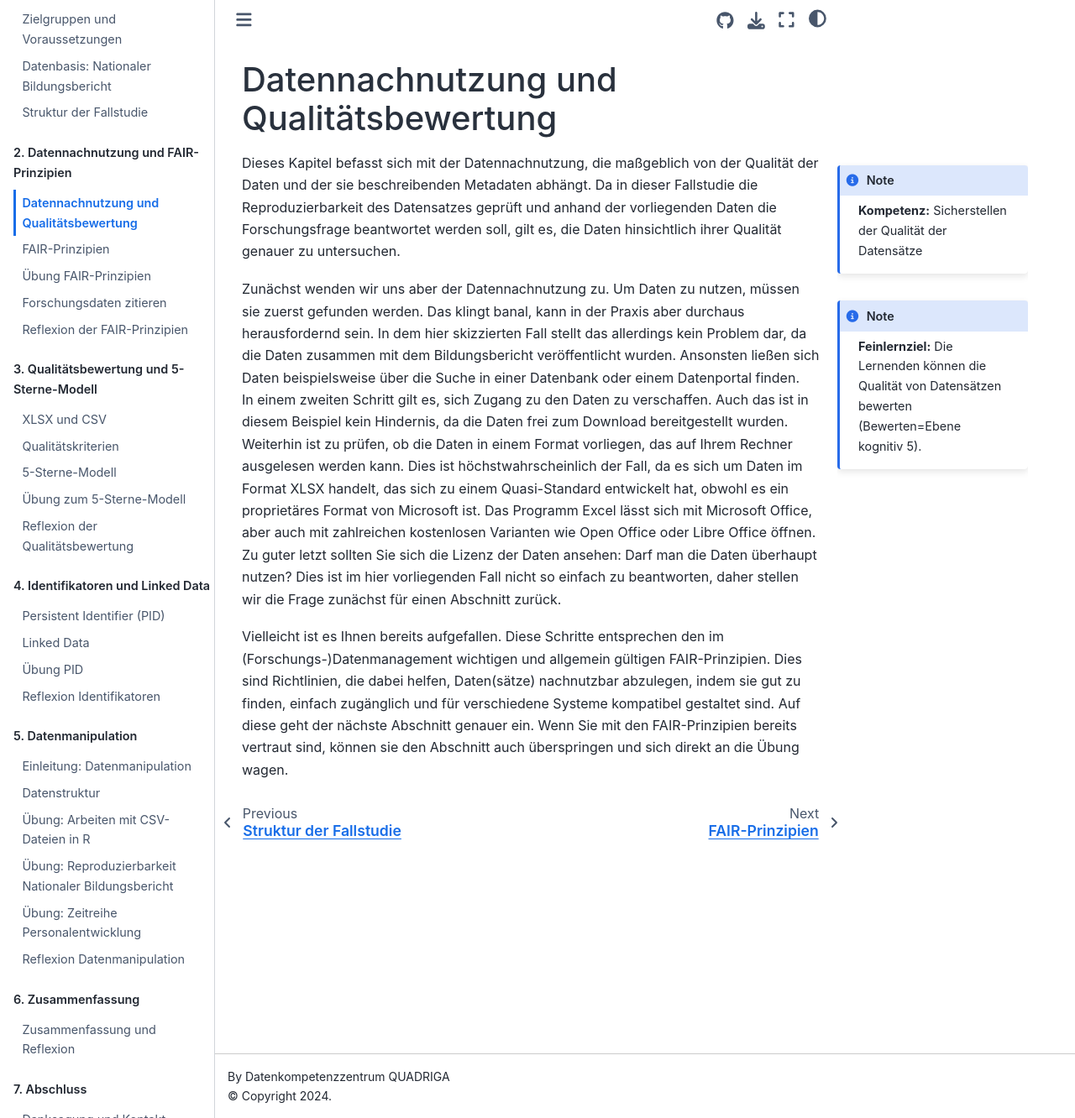
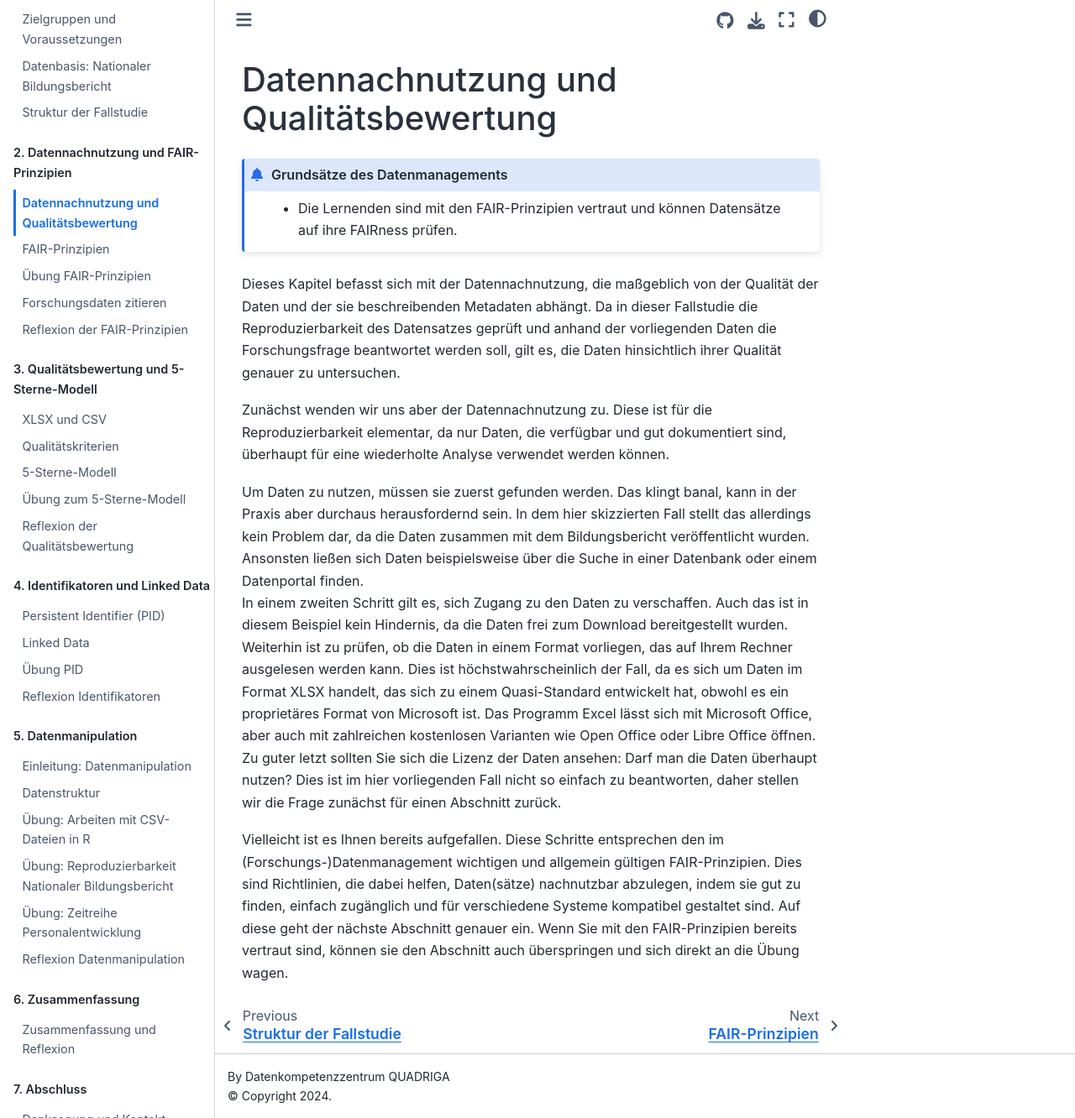
Before and after one commit to quadriga-dk/Tabelle-Fallstudie-1, a Jupyter Book: the page built from Markdown/05_Datennachnutzung.md, in a window 1280 px wide and 1332 px high. Shown: the whole window at 84% size. Built offline with Jupyter Book 1.0.4 settings and Sphinx 7.4.7 and the Sphinx Book theme 1.1.4, drawn with Linux system fonts in a browser that asks for light colours.

Commit message:
Update 05_Datennachnutzung.md
Update Lernziele und Reproduzierbarkeit

`````diff
--- a/Markdown/05_Datennachnutzung.md
+++ b/Markdown/05_Datennachnutzung.md
@@ -1,21 +1,15 @@
 (Datennachnutzung)=
 # Datennachnutzung und Qualitätsbewertung
 
-````{margin}
-```{note}
-**Kompetenz:** Sicherstellen der Qualität der Datensätze
+```{admonition} Grundsätze des Datenmanagements
+:class: keypoints
+- Die Lernenden sind mit den FAIR-Prinzipien vertraut und können Datensätze auf ihre FAIRness prüfen.
 ```
-````
-
-````{margin}
-```{note}
-**Feinlernziel:** Die Lernenden können die Qualität von Datensätzen bewerten (Bewerten=Ebene kognitiv 5).
-```
-````
 
 Dieses Kapitel befasst sich mit der Datennachnutzung, die maßgeblich von der Qualität der Daten und der sie beschreibenden Metadaten abhängt. Da in dieser Fallstudie die Reproduzierbarkeit des Datensatzes geprüft und anhand der vorliegenden Daten die Forschungsfrage beantwortet werden soll, gilt es, die Daten hinsichtlich ihrer Qualität genauer zu untersuchen.
 
-Zunächst wenden wir uns aber der Datennachnutzung zu.
+Zunächst wenden wir uns aber der Datennachnutzung zu. Diese ist für die Reproduzierbarkeit elementar, da nur Daten, die verfügbar und gut dokumentiert sind, überhaupt für eine wiederholte Analyse verwendet werden können.
+
 Um Daten zu nutzen, müssen sie zuerst gefunden werden. Das klingt banal, kann in der Praxis aber durchaus herausfordernd sein. In dem hier skizzierten Fall stellt das allerdings kein Problem dar, da die Daten zusammen mit dem Bildungsbericht veröffentlicht wurden. Ansonsten ließen sich Daten beispielsweise über die Suche in einer Datenbank oder einem Datenportal finden.
 In einem zweiten Schritt gilt es, sich Zugang zu den Daten zu verschaffen. Auch das ist in diesem Beispiel kein Hindernis, da die Daten frei zum Download bereitgestellt wurden.
 Weiterhin ist zu prüfen, ob die Daten in einem Format vorliegen, das auf Ihrem Rechner ausgelesen werden kann. Dies ist höchstwahrscheinlich der Fall, da es sich um Daten im Format XLSX handelt, das sich zu einem Quasi-Standard entwickelt hat, obwohl es ein proprietäres Format von Microsoft ist. Das Programm Excel lässt sich mit Microsoft Office, aber auch mit zahlreichen kostenlosen Varianten wie Open Office oder Libre Office öffnen.
`````
